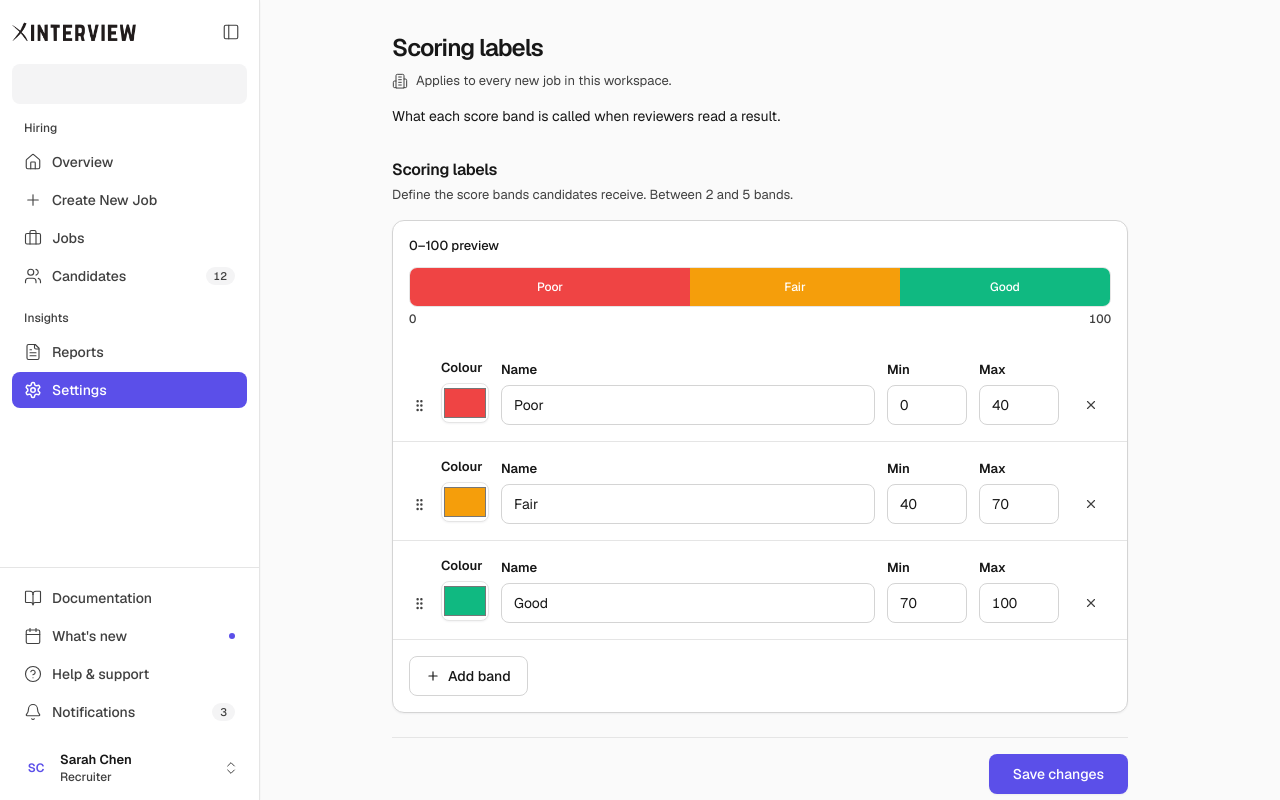
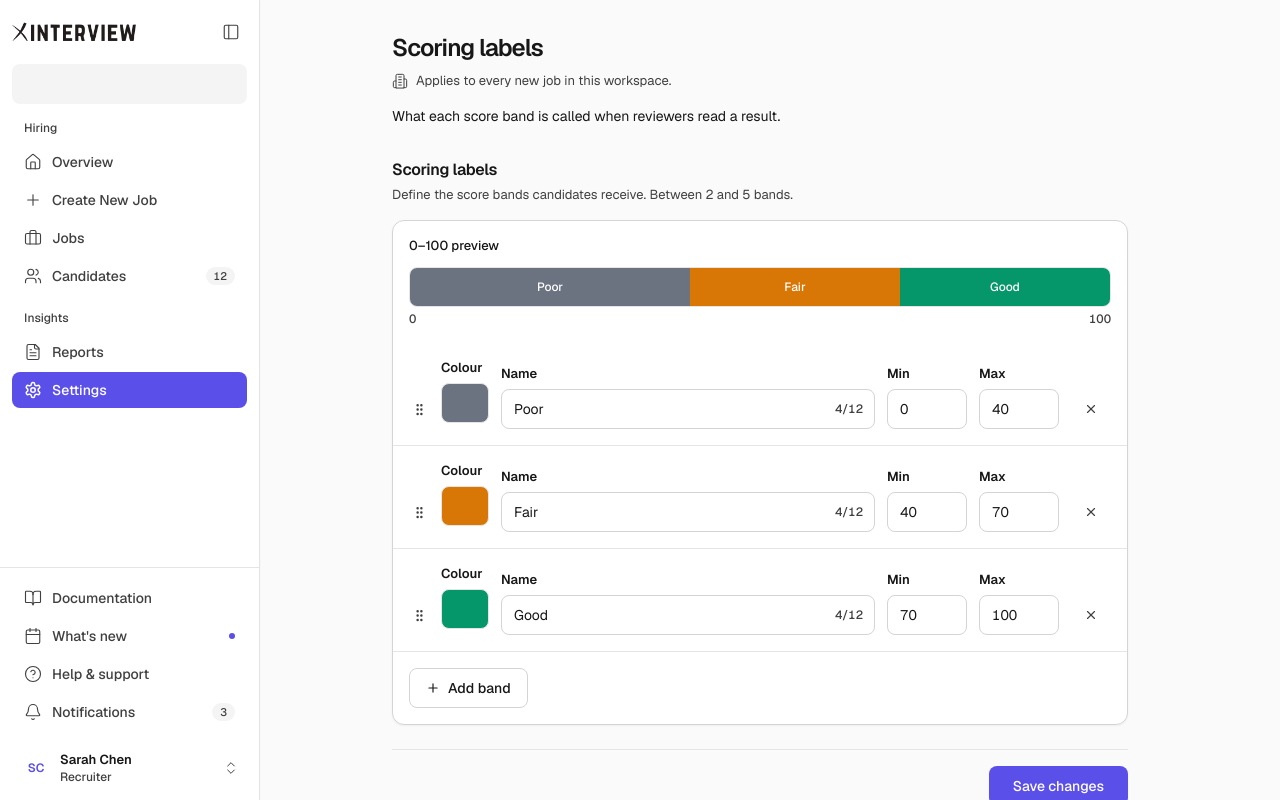
Before and after one commit to 3foxagency-hash/xinterview-ai-foundation-admin, a Next.js app: page /workspace-settings/scoring in a window 1280 px wide. Built offline with nearby package versions, Linux system fonts and the light colour scheme.

Commit message:
feat: enhance scoring section with dynamic color selection and scoring band management

```diff
--- a/components/customisation/scoring-section.tsx
+++ b/components/customisation/scoring-section.tsx
@@ -1,21 +1,26 @@
 'use client';
 
 import * as React from 'react';
-import { GripVertical, Plus, X, AlertCircle } from 'lucide-react';
+import { GripVertical, Plus, X, AlertCircle, Check } from 'lucide-react';
 import { cn } from '@/lib/utils';
 import { SettingsSection } from '@/components/settings/settings-section';
 import { Input } from '@/components/ui/input';
 import { Label } from '@/components/ui/label';
+import {
+  Popover,
+  PopoverContent,
+  PopoverTrigger,
+} from '@/components/ui/popover';
 import { useCustomisationSave } from '@/components/wizard/use-customisation-save';
 import { CustomisationSaveBar } from '@/components/wizard/customisation-save-bar';
 import { useRegisterSave } from '@/components/wizard/customisation-save-registry';
 import { getScoringLabels, saveScoringLabels } from '@/lib/api/jobs';
 import type { ScoringLabelsInput, ScoringBand } from '@/lib/validation/job';
+import { SCORING_BAND_COLOURS } from '@/lib/constants/scoring-band-colours';
 import { track } from '@/lib/utils/analytics';
 
-const BAND_COLOURS = [
-  '#EF4444', '#F97316', '#F59E0B', '#10B981', '#3B82F6',
-];
+const NAME_MAX_LENGTH = 12;
+const BAND_COLOURS: readonly string[] = SCORING_BAND_COLOURS;
 
 function genId() {
   return `band_${Math.random().toString(36).slice(2, 10)}`;
@@ -66,15 +71,25 @@ export function ScoringSection({
 
   const addBand = () => {
     if (data.bands.length >= 5) return;
-    const lastMax = Math.max(...data.bands.map((b) => b.max), 0);
-    const newBand: ScoringBand = {
-      id: genId(),
-      name: '',
-      min: lastMax,
-      max: Math.min(lastMax + 20, 100),
-      colour: BAND_COLOURS[data.bands.length % BAND_COLOURS.length],
-    };
-    update({ bands: [...data.bands, newBand] });
+
+    const usedColours = new Set(data.bands.map((b) => b.colour.toUpperCase()));
+    const colour = BAND_COLOURS.find((c) => !usedColours.has(c.toUpperCase())) ?? BAND_COLOURS[data.bands.length % BAND_COLOURS.length];
+
+    const newBand: ScoringBand = { id: genId(), name: '', min: 0, max: 0, colour };
+
+    // Existing bands keep their order (by current range) with the new band
+    // appended at the end, then every band's range is spread evenly across
+    // 0-100 — so a 3-band 0/40/70/100 split becomes a clean 0/25/50/75/100
+    // 4-band split instead of leaving the new one squeezed at 100-100.
+    const ordered = [...[...data.bands].sort((a, b) => a.min - b.min), newBand];
+    const step = 100 / ordered.length;
+    const bands = ordered.map((band, index) => ({
+      ...band,
+      min: Math.round(step * index),
+      max: index === ordered.length - 1 ? 100 : Math.round(step * (index + 1)),
+    }));
+
+    update({ bands });
   };
 
   const updateBand = (id: string, patch: Partial<ScoringBand>) => {
@@ -190,24 +205,55 @@ export function ScoringSection({
                   {/* Colour */}
                   <div>
                     <Label className="mb-1.5 block text-body-sm font-semibold text-heading">Colour</Label>
-                    <input
-                      type="color"
-                      value={band.colour}
-                      onChange={(e) => updateBand(band.id, { colour: e.target.value })}
+                    <Popover>
+                      <PopoverTrigger asChild>
+                        <button
+                          type="button"
                           aria-label={`Band ${index + 1} colour`}
-                      className="h-10 w-12 cursor-pointer rounded-md border border-border bg-surface"
+                          className="h-10 w-12 cursor-pointer rounded-md border border-border"
+                          style={{ backgroundColor: band.colour }}
                         />
+                      </PopoverTrigger>
+                      <PopoverContent className="w-auto p-2">
+                        <div className="grid grid-cols-4 gap-1.5">
+                          {BAND_COLOURS.map((colour) => (
+                            <button
+                              key={colour}
+                              type="button"
+                              onClick={() => updateBand(band.id, { colour })}
+                              aria-label={`Use ${colour}`}
+                              className="flex h-8 w-8 items-center justify-center rounded-md border border-border transition-transform hover:scale-105"
+                              style={{ backgroundColor: colour }}
+                            >
+                              {band.colour.toUpperCase() === colour.toUpperCase() && (
+                                <Check size={14} className="text-white" strokeWidth={3} />
+                              )}
+                            </button>
+                          ))}
+                        </div>
+                      </PopoverContent>
+                    </Popover>
                   </div>
                   {/* Name */}
                   <div className="flex-1">
                     <Label className="mb-1.5 block text-body-sm font-semibold text-heading">Name</Label>
+                    <div className="relative">
                       <Input
                         value={band.name}
                         onChange={(e) => updateBand(band.id, { name: e.target.value })}
-                      maxLength={30}
+                        maxLength={NAME_MAX_LENGTH}
                         placeholder="e.g. Good"
-                      className="h-10"
+                        className="h-10 pr-14"
                       />
+                      <span
+                        className={cn(
+                          'pointer-events-none absolute right-3 top-1/2 -translate-y-1/2 text-caption tabular-nums',
+                          band.name.length >= NAME_MAX_LENGTH ? 'font-medium text-error' : 'text-muted'
+                        )}
+                      >
+                        {band.name.length}/{NAME_MAX_LENGTH}
+                      </span>
+                    </div>
                   </div>
                   {/* Min */}
                   <div>
--- a/components/customisation/stages-section.tsx
+++ b/components/customisation/stages-section.tsx
@@ -13,6 +13,8 @@ import type { Stage, StagesInput } from '@/lib/validation/job';
 function genId() {
   return `stage_${Math.random().toString(36).slice(2, 10)}`;
 }
+
+const NAME_MAX_LENGTH = 16;
 
 export function StagesSection({
   scopeId,
@@ -163,15 +165,25 @@ export function StagesSection({
                       </span>
                     ) : (
                       <>
+                        <div className="relative">
                           <Input
                             value={s.name}
                             onChange={(e) => rename(s.id, e.target.value)}
                             placeholder="Enter stage name"
-                          maxLength={30}
+                            maxLength={NAME_MAX_LENGTH}
                             aria-label={`Stage name: ${s.name || 'new stage'}`}
                             aria-invalid={invalid}
-                          className={cn('h-9', invalid && 'border-error')}
+                            className={cn('h-9 pr-14', invalid && 'border-error')}
                           />
+                          <span
+                            className={cn(
+                              'pointer-events-none absolute right-3 top-1/2 -translate-y-1/2 text-caption tabular-nums',
+                              s.name.length >= NAME_MAX_LENGTH ? 'font-medium text-error' : 'text-muted'
+                            )}
+                          >
+                            {s.name.length}/{NAME_MAX_LENGTH}
+                          </span>
+                        </div>
                         {invalid && (
                           <p className="mt-1 text-caption text-error">
                             {!s.name.trim()
--- a/lib/api/jobs.ts
+++ b/lib/api/jobs.ts
@@ -1,4 +1,5 @@
 import type { InterviewFormat } from '@/lib/validation/job';
+import { SCORING_BAND_COLOURS } from '@/lib/constants/scoring-band-colours';
 
 /**
  * Jobs API — the create-job wizard flow.
@@ -711,9 +712,9 @@ export async function getScoringLabels(jobId: string): Promise<ScoringLabelsInpu
   const data = getCustom(jobId);
   return (data.scoringLabels as ScoringLabelsInput) ?? {
     bands: [
-      { id: 'b1', name: 'Poor', min: 0, max: 40, colour: '#EF4444' },
-      { id: 'b2', name: 'Fair', min: 40, max: 70, colour: '#F59E0B' },
-      { id: 'b3', name: 'Good', min: 70, max: 100, colour: '#10B981' },
+      { id: 'b1', name: 'Poor', min: 0, max: 40, colour: SCORING_BAND_COLOURS[3] },
+      { id: 'b2', name: 'Fair', min: 40, max: 70, colour: SCORING_BAND_COLOURS[2] },
+      { id: 'b3', name: 'Good', min: 70, max: 100, colour: SCORING_BAND_COLOURS[0] },
     ],
   };
 }
--- /dev/null
+++ b/lib/constants/scoring-band-colours.ts
@@ -0,0 +1,22 @@
+/**
+ * The only 8 colours a scoring band can take. Anchored on the four AI match
+ * tones used on the job page (Perfect/Good/Average/Poor — success green,
+ * info blue, warning amber, neutral grey), plus four more hues distinct
+ * enough to stay tellable apart as solid badge fills in both light and dark
+ * admin themes, for workspaces that define more than four bands.
+ *
+ * Single source of truth: the scoring section's colour picker and the
+ * mock data's default bands both read from this list, so a freshly loaded
+ * workspace's Poor/Fair/Good bands are never an off-palette shade that the
+ * picker itself wouldn't offer.
+ */
+export const SCORING_BAND_COLOURS = [
+  '#059669', // Perfect / Good — success (the only green in the set)
+  '#0284C7', // Good / Fair — info
+  '#D97706', // Average / Fair — warning
+  '#6B7280', // Poor — neutral
+  '#DC2626', // red
+  '#8B5CF6', // purple
+  '#4F46E5', // indigo
+  '#DB2777', // pink
+] as const;
```
Lines whose indentation alone changed are shown as unchanged.
